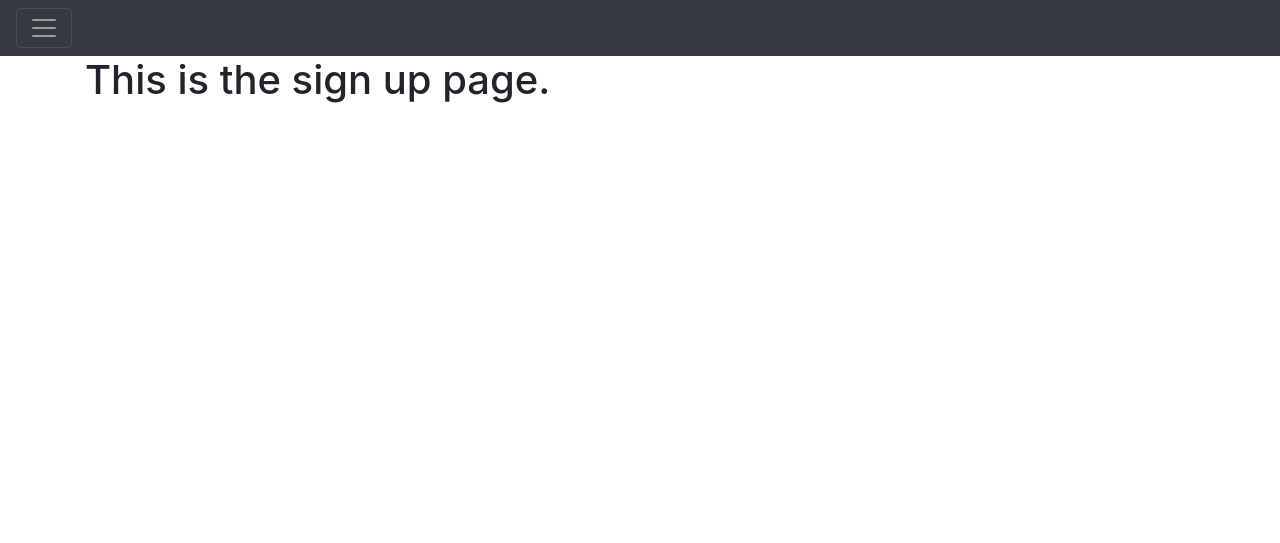
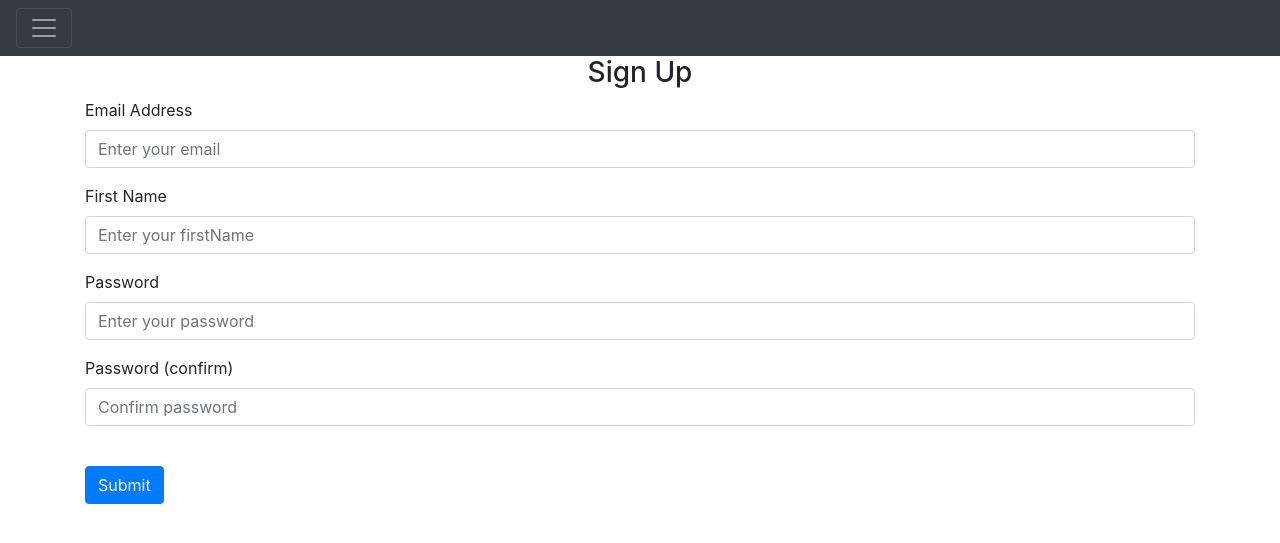
Before and after one commit to Alex3132/Flask-web-app-tutorial, a Flask app: page /sign-up in a window 1280 px wide. Shown: the top 543 px of the page. Run offline with Flask 2, Linux system fonts and the light colour scheme; some libraries are stand-ins or nearby versions.

Commit message:
sign up html page

```diff
--- a/website/templates/sign_up.html
+++ b/website/templates/sign_up.html
@@ -1,5 +1,44 @@
-{% extends "base.html" %} {% block title %}Sign up{% endblock %}
+{% extends "base.html" %} {% block title %}Sign up{% endblock %} {% block
+    content %}
+<form method="POST">
+    <h3 align="center">Sign Up</h3>
+    <div class="form-group">
+        <label for="email">Email Address</label>
+        <input type="email"
+        class="form-control"
+        id="email"
+        name="email"
+        placeholder="Enter your email"></imput>
+    </div>
 
-{% block content %}
-<h1>This is the sign up  page.</h1>
+    <div class="form-group">
+        <label for="firstName">First Name</label>
+        <input type="text"
+        class="form-control"
+        id="firstName"
+        name="firstName"
+        placeholder="Enter your firstName"></imput>
+    </div>
+
+    <div class="form-group">
+        <label for="password1">Password</label>
+        <input type="password"
+        class="form-control"
+        id="password1"
+        name="password1"
+        placeholder="Enter your password"></imput>
+    </div>
+
+    <div class="form-group">
+        <label for="password2">Password (confirm)</label>
+        <input type="password"
+        class="form-control"
+        id="password2"
+        name="password2"
+        placeholder="Confirm password"></imput>
+    </div>
+    <br />
+    <button type="submit" class="btn btn-primary">Submit</button>
+</form>
+
 {% endblock %}
```
